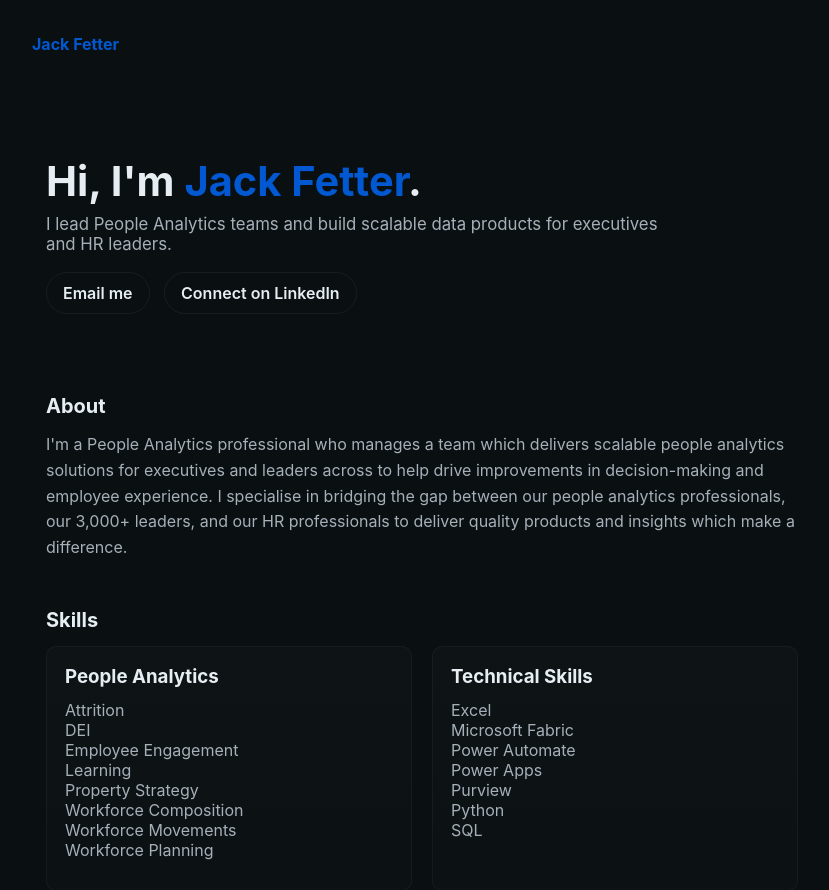
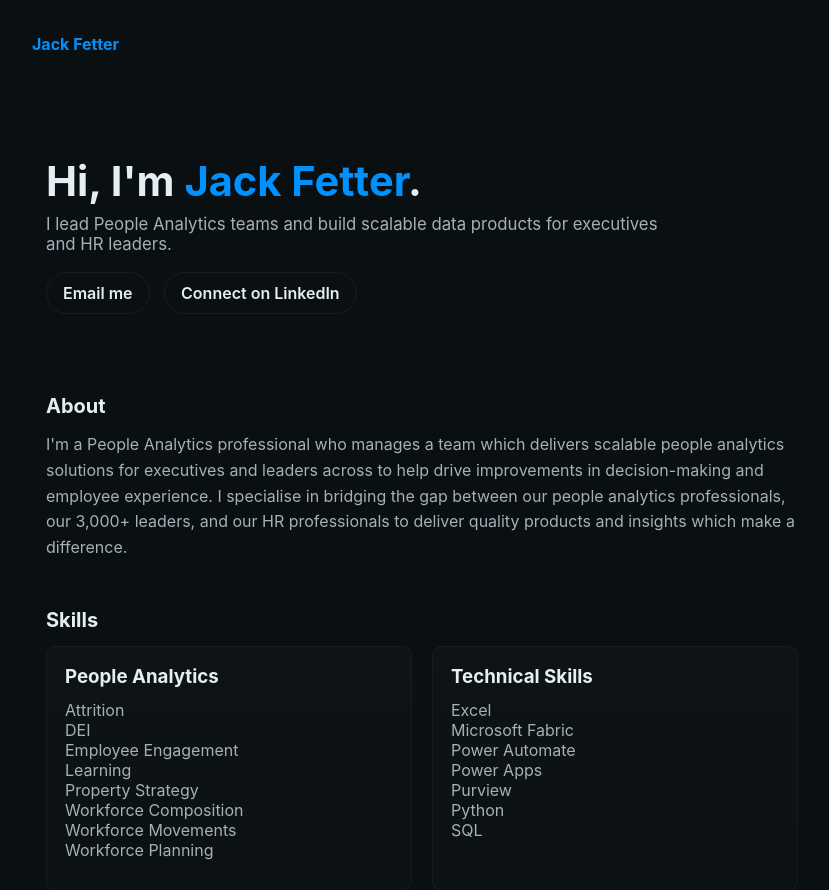
Before and after one commit to JackFetter/jackfetter.github.io, a PHP site: page / in a window 1280 px wide. Shown: the top 890 px of the page, without its empty margins (218-1047 px from the left). Run offline with PHP 8.4, Linux system fonts and the light colour scheme.

Commit message:
Change accent color from #0158D0 to #0091FF

```diff
--- a/style.css
+++ b/style.css
@@ -2,7 +2,7 @@
   --bg:#0a0f12;
   --card:#0f1720;
   --muted:#a6b0b9;
-  --accent:#0158D0;
+  --accent:#0091FF;
   --text:#e6eef3;
   --glass: rgba(255,255,255,0.04);
   --radius:10px;
```
